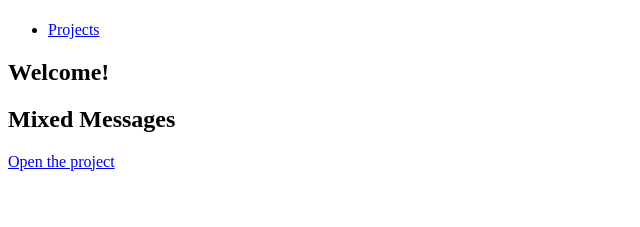
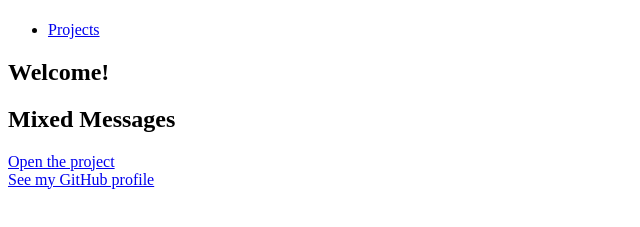
Before and after one commit to gnzlplcs/personal-portfolio-fccproject, a plain HTML site: page index.html in a window 1280 px wide. Shown: the part 59-286 px from the top of the page, without its empty margins (0-640 px from the left). Drawn offline with Linux system fonts and the light colour scheme.

Commit message:
✅ user stories 7-8 completed

```diff
--- a/index.html
+++ b/index.html
@@ -26,6 +26,9 @@
         <h2>Mixed Messages</h2>
         <a href="https://gnzlplcs.github.io/mixed-messages/" target="_blank">Open the project</a>
       </div>
+      <div>
+        <a href="http://github.com/gnzlplcs/" target="_blank" id="profile-link">See my GitHub profile</a>
+      </div>
     </section>
   </main>
   <footer></footer>
```
